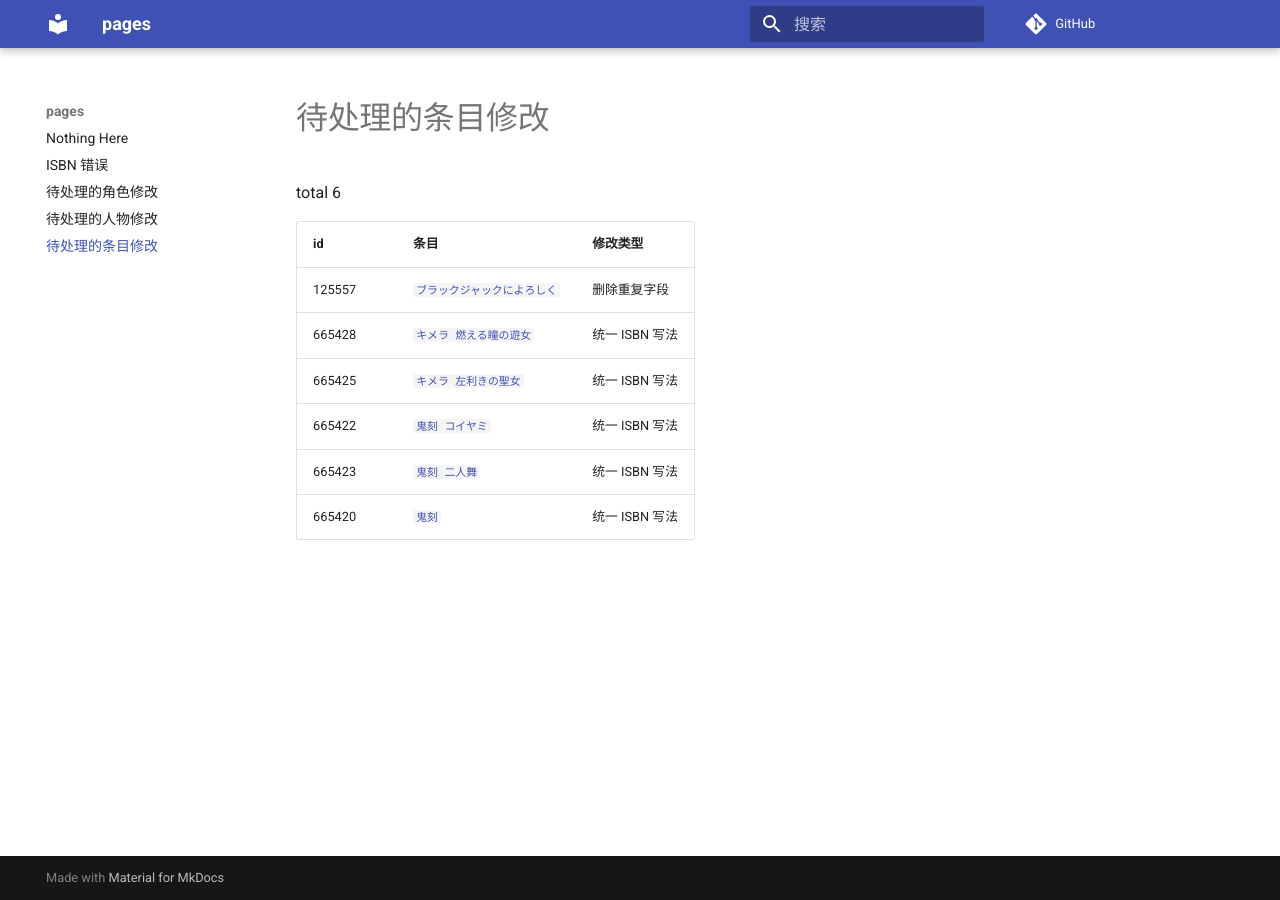
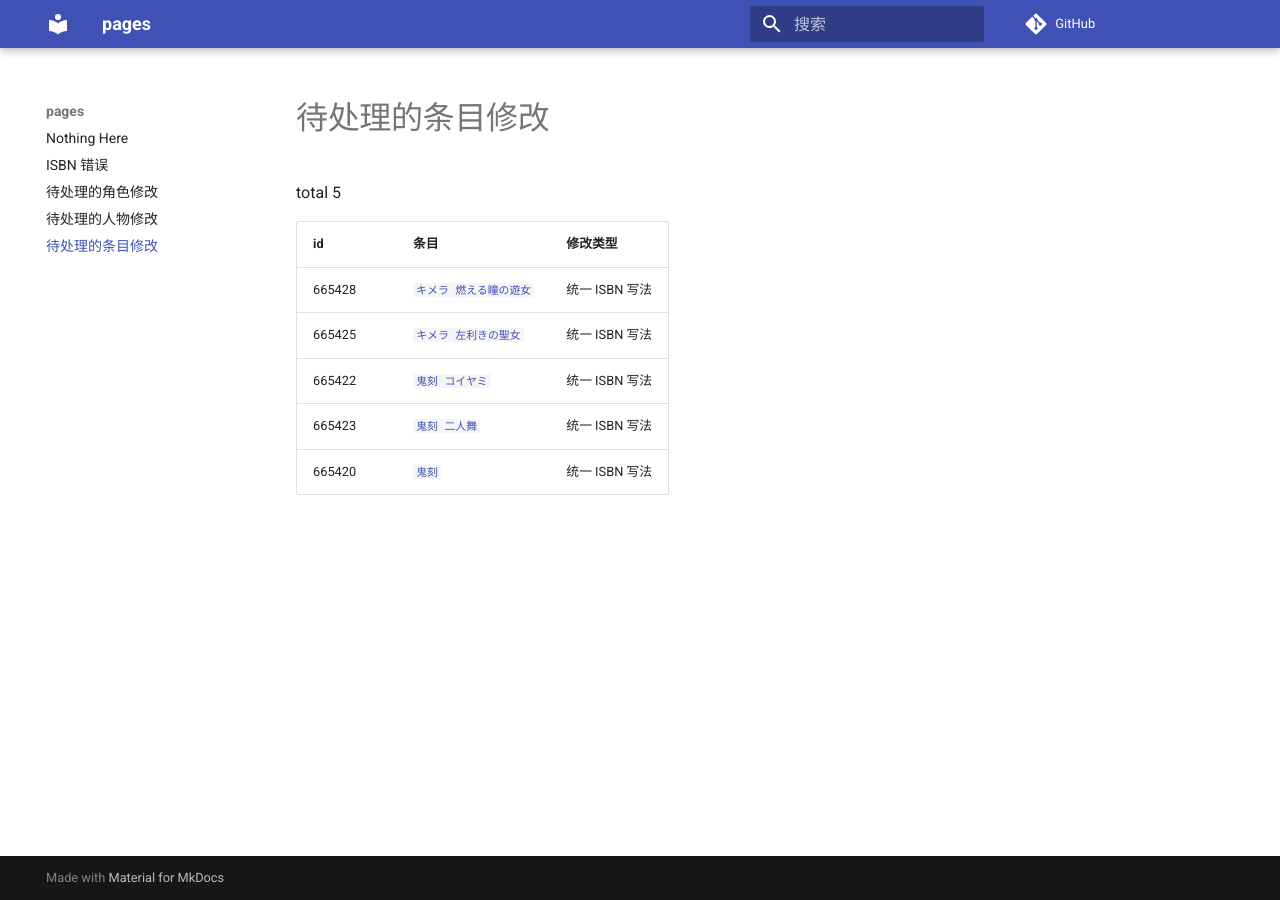
Before and after one commit to trim21/bangumi-pages, an MkDocs documentation site: the page built from docs/pending-subject-changes.md, in a window 1280 px wide. Built offline with MkDocs 1.6.1 and Material for MkDocs 9.7.7, drawn with Linux system fonts in a browser that asks for light colours; comment, search, counter and statistics services are not loaded.

Commit message:
update pending-changes.md

```diff
--- a/docs/pending-subject-changes.md
+++ b/docs/pending-subject-changes.md
@@ -1,10 +1,9 @@
 # 待处理的条目修改
 
-total 6
+total 5
 
 | id | 条目 | 修改类型 |
 | --- | --- | --- |
-| 125557 | [`ブラックジャックによろしく`](https://bgm.tv/subject/125557) | 删除重复字段 |
 | 665428 | [`キメラ 燃える瞳の遊女`](https://bgm.tv/subject/665428) | 统一 ISBN 写法 |
 | 665425 | [`キメラ 左利きの聖女`](https://bgm.tv/subject/665425) | 统一 ISBN 写法 |
 | 665422 | [`鬼刻 コイヤミ`](https://bgm.tv/subject/665422) | 统一 ISBN 写法 |
```
